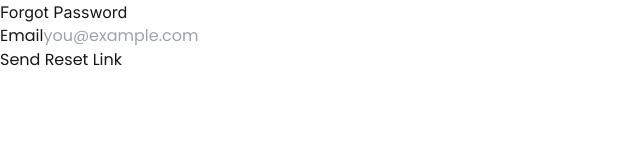
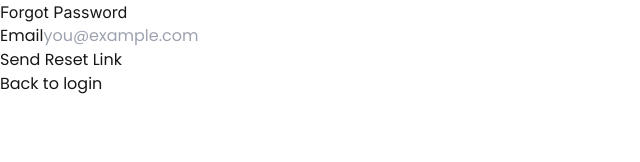
Before and after one commit to kadelcode/2fa-auth-frontend, a Next.js app: page /forgot-password in a window 1280 px wide. Shown: the top 162 px of the page, without its empty margins (0-640 px from the left). Built offline with nearby package versions, Linux system fonts and the light colour scheme.

Commit message:
Add back to login link

```diff
--- a/src/app/forgot-password/page.tsx
+++ b/src/app/forgot-password/page.tsx
@@ -1,7 +1,7 @@
 'use client';
 
 import { useState } from 'react';
-// import { useRouter } from 'next/navigation';
+import { useRouter } from 'next/navigation';
 import { api } from '@/lib/api';
 import { Loader2 } from 'lucide-react';
 
@@ -12,7 +12,7 @@ export default function ForgotPasswordPage() {
     const [error, setError] = useState('');
     const [message, setMessage] = useState('');
     const [loading, setLoading] = useState(false);
-    // const router = useRouter();
+    const router = useRouter();
 
     const handleSubmit = async (e: React.FormEvent) => {
         e.preventDefault();
@@ -97,6 +97,14 @@ export default function ForgotPasswordPage() {
                         </button>
                     </div>
                 </form>
+                <div className="mt-6 text-center">
+                    <button
+                      onClick={() => router.push('/login')}
+                      className="text-sm text-blue-600 hover:text-blue-500 hover:underline"
+                    >
+                        Back to login
+                    </button>
+                </div>
             </div>
         </main>
     )
```
